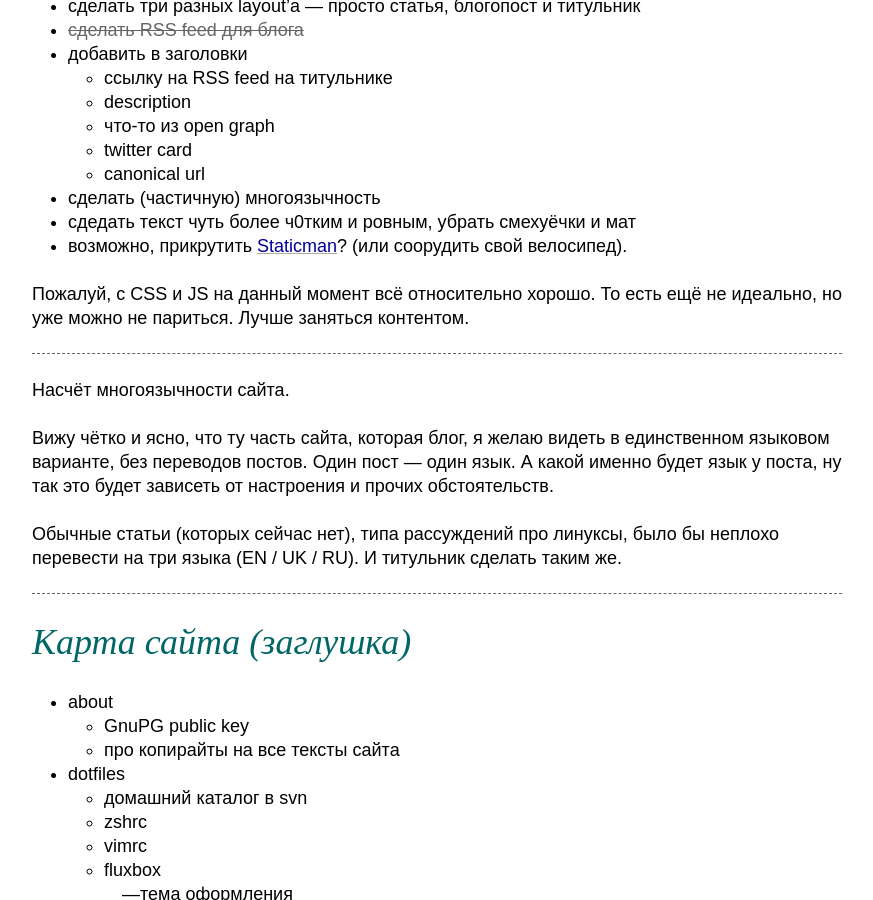
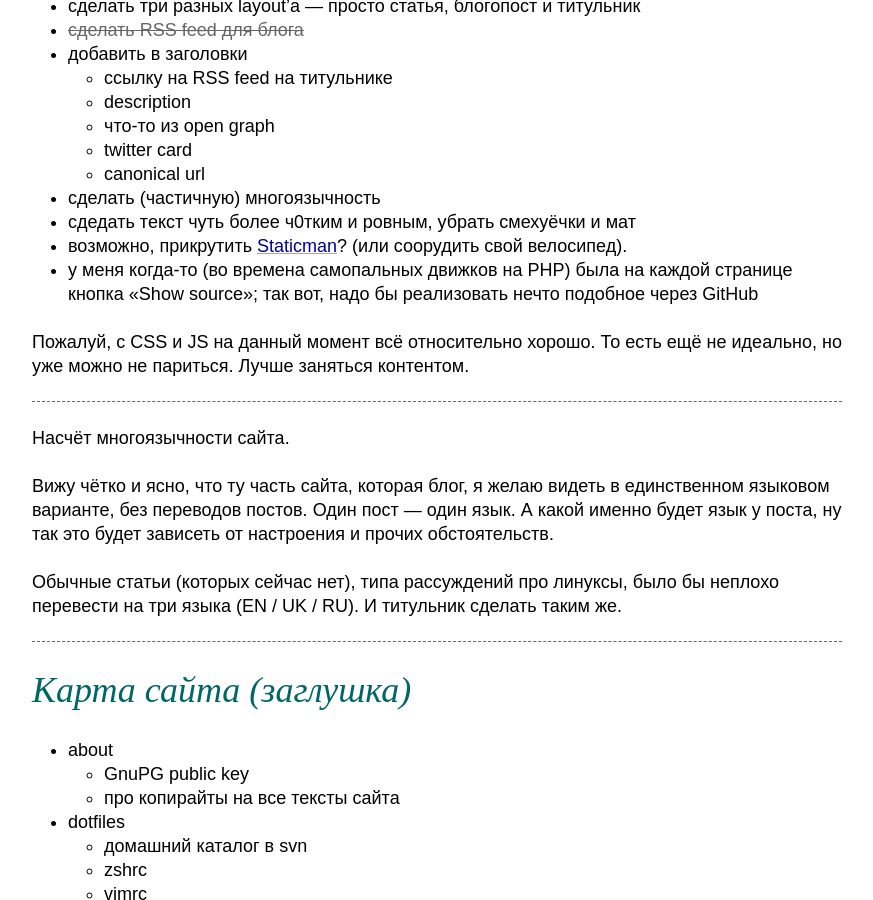
Before and after one commit to kastaneda/kastaneda.kiev.ua, a Jekyll site: the page built from index.md, in a window 1280 px wide and 900 px high, scrolled down 1086 px. Shown: the whole window, without its empty margins (203-1076 px from the left). Built offline with Jekyll 4.4.1, drawn with Linux system fonts in a browser that asks for light colours.

Commit message:
Планы

```diff
--- a/index.md
+++ b/index.md
@@ -73,6 +73,9 @@
  * сдедать текст чуть более ч0тким и ровным, убрать смехуёчки и мат
  * возможно, прикрутить [Staticman](https://staticman.net/)?
    (или соорудить свой велосипед).
+ * у меня когда-то (во времена самопальных движков на PHP) была
+   на каждой странице кнопка «Show source»; так вот, надо бы
+   реализовать нечто подобное через GitHub
 
 Пожалуй, с CSS и JS на данный момент всё относительно хорошо.
 То есть ещё не идеально, но уже можно не париться.
```
